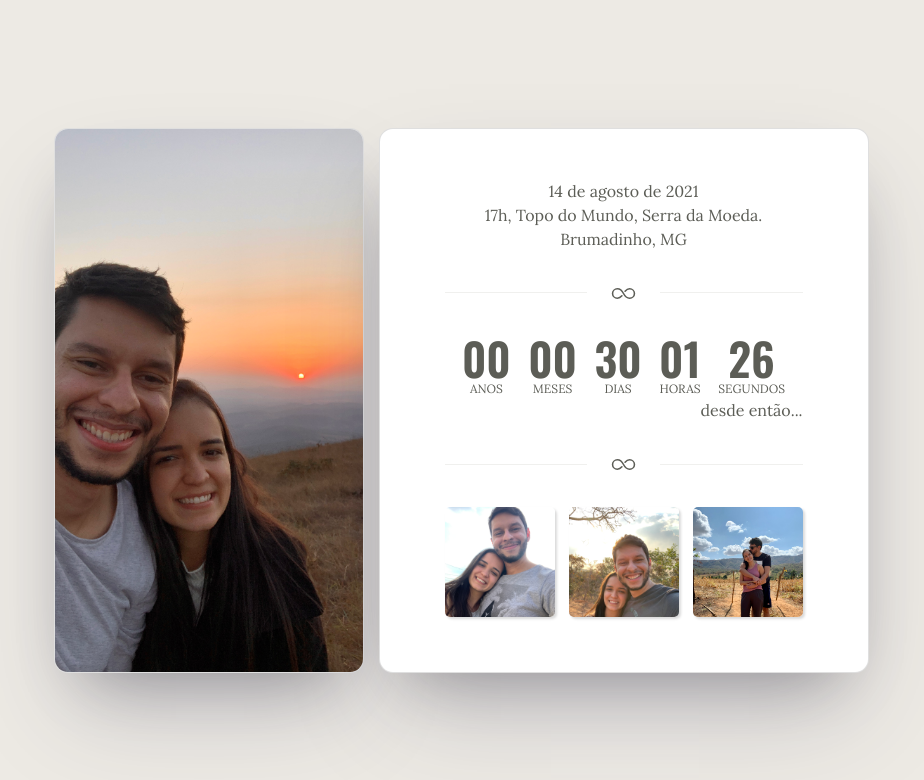
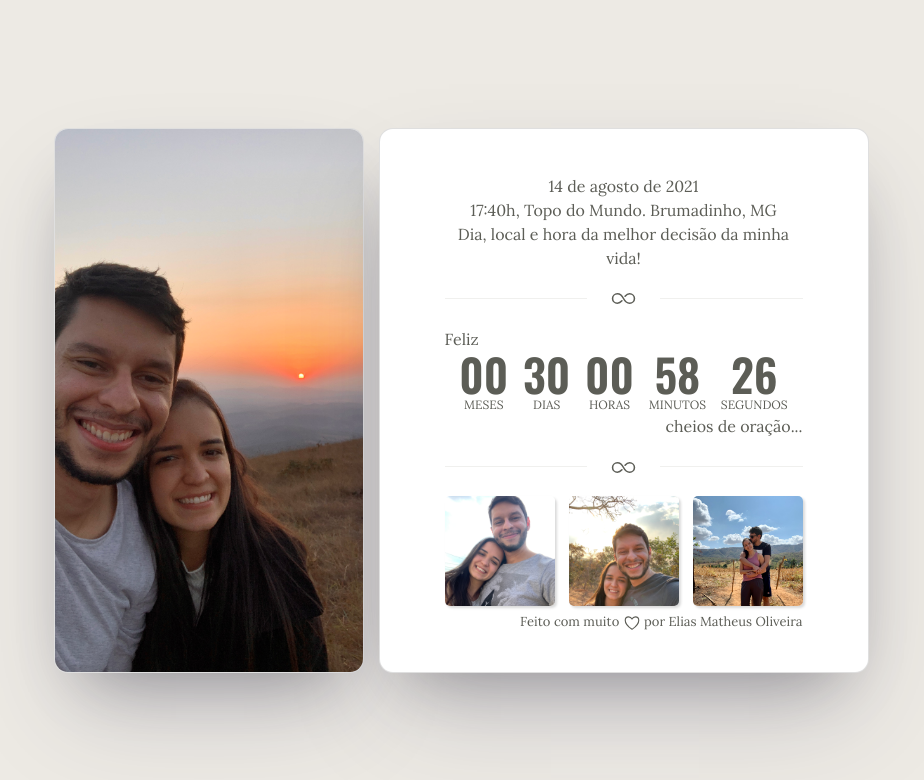
Before and after one commit to eliasmatheus/my-valentines, a Next.js app: page / in a window 1280 px wide. Shown: the top 780 px of the page, without its empty margins (179-1103 px from the left). Built offline with nearby package versions, Linux system fonts and the light colour scheme.

Commit message:
Finaliza a versão primeiro mês

```diff
--- a/components/Counter/Counter.tsx
+++ b/components/Counter/Counter.tsx
@@ -33,10 +33,12 @@ export default function Counter() {
 
   return (
     <div className="counter-container">
-      <div className="timer-container">
-        <h4 className="timer">{format(diff?.years)}</h4>
-        <span className="unit"> Anos</span>
-      </div>
+      {diff?.years > 0 && (
+        <div className="timer-container">
+          <h4 className="timer">{format(diff?.years)}</h4>
+          <span className="unit"> Anos</span>
+        </div>
+      )}
 
       <div className="timer-container">
         <h4 className="timer">{format(diff?.months)}</h4>
@@ -54,6 +56,11 @@ export default function Counter() {
       </div>
 
       <div className="timer-container">
+        <h4 className="timer">{format(diff?.minutes)}</h4>
+        <span className="unit"> Minutos</span>
+      </div>
+
+      <div className="timer-container">
         <h4 className="timer">{format(diff?.seconds)}</h4>
         <span className="unit"> Segundos</span>
       </div>
--- a/pages/index.tsx
+++ b/pages/index.tsx
@@ -1,9 +1,30 @@
 /* eslint-disable @next/next/no-img-element */
 import type { NextPage } from 'next';
 import Head from 'next/head';
-import { useCallback, useState } from 'react';
-import { IoInfiniteOutline } from 'react-icons/io5';
-import Counter from '../components/Counter/Counter';
+import { useCallback, useEffect, useState } from 'react';
+import { IoInfiniteOutline, IoHeartOutline } from 'react-icons/io5';
+import { DateTime, Duration, DurationUnits } from 'luxon';
+
+const units: DurationUnits = [
+  'years',
+  'months',
+  'days',
+  'hours',
+  'minutes',
+  'seconds',
+  'milliseconds',
+];
+
+const words = [
+  'carinho',
+  'companheirismo',
+  'atenção',
+  'cuidado',
+  'risadas',
+  'oração',
+  'comprometimento',
+  'paz',
+];
 
 const Home: NextPage = () => {
   const [picturesPaths, setPicturePaths] = useState([
@@ -25,6 +46,34 @@ const Home: NextPage = () => {
     },
     [picturesPaths],
   );
+
+  const startDate = DateTime.fromISO('2021-08-14T17:40');
+
+  const [diff, setDiff] = useState<Duration>(DateTime.now().diff(startDate, units));
+  const [counter, setCounter] = useState(0);
+
+  useEffect(() => {
+    const interval = setInterval(() => {
+      const diff = DateTime.now().diff(startDate, units);
+      setDiff(diff);
+
+      setCounter(() => {
+        if (counter > words.length - 2) {
+          return 0;
+        }
+
+        return counter + 1;
+      });
+    }, 1000);
+
+    return () => {
+      clearInterval(interval);
+    };
+  }, [startDate]);
+
+  const format = useCallback((num: number) => {
+    return num > 9 ? '' + num : '0' + num;
+  }, []);
 
   return (
     <div>
@@ -49,7 +98,8 @@ const Home: NextPage = () => {
 
             <div className="date">
               <p>14 de agosto de 2021</p>
-              <p>17h, Topo do Mundo, Serra da Moeda. Brumadinho, MG</p>
+              <p>17:40h, Topo do Mundo. Brumadinho, MG</p>
+              <p>Dia, local e hora da melhor decisão da minha vida!</p>
             </div>
 
             <div className="divider">
@@ -61,10 +111,46 @@ const Home: NextPage = () => {
             </div>
 
             <div>
-              <Counter />
+              <div className="date text-start">
+                <p>Feliz</p>
+              </div>
+
+              <div className="counter-container">
+                {diff?.years > 0 && (
+                  <div className="timer-container">
+                    <h4 className="timer">{format(diff?.years)}</h4>
+                    <span className="unit"> Anos</span>
+                  </div>
+                )}
+
+                <div className="timer-container">
+                  <h4 className="timer">{format(diff?.months)}</h4>
+                  <span className="unit"> Meses</span>
+                </div>
+
+                <div className="timer-container">
+                  <h4 className="timer">{format(diff?.days)}</h4>
+                  <span className="unit"> Dias</span>
+                </div>
+
+                <div className="timer-container">
+                  <h4 className="timer">{format(diff?.hours)}</h4>
+                  <span className="unit"> Horas</span>
+                </div>
+
+                <div className="timer-container">
+                  <h4 className="timer">{format(diff?.minutes)}</h4>
+                  <span className="unit"> Minutos</span>
+                </div>
+
+                <div className="timer-container">
+                  <h4 className="timer">{format(diff?.seconds)}</h4>
+                  <span className="unit"> Segundos</span>
+                </div>
+              </div>
 
               <div className="date text-end">
-                <p>desde então...</p>
+                <p>cheios de {words[counter]}...</p>
                 {/* <IoHeartOutline size={25} /> */}
               </div>
             </div>
@@ -77,6 +163,7 @@ const Home: NextPage = () => {
               <div className="line"></div>
             </div>
 
+            <div>
               <div className="pictures">
                 <div
                   role="button"
@@ -114,6 +201,11 @@ const Home: NextPage = () => {
                   />
                 </div>
               </div>
+
+              <p className="credits text-end">
+                Feito com muito <IoHeartOutline size={18} /> por Elias Matheus Oliveira
+              </p>
+            </div>
           </div>
         </div>
       </main>
--- a/styles/globals.scss
+++ b/styles/globals.scss
@@ -77,20 +77,29 @@ a {
     width: 100%;
     height: 545px;
 
-    padding: 50px 65px 55px;
+    padding: 45px 65px 40px;
 
     background: #fff;
     color: #5c5d56;
 
+    @media (max-width: 768px) {
+      padding: 45px 25px 40px;
+    }
+
     .date {
-      z-index: +1;
-
-      font-family: 'Parisienne', cursive;
       font-family: 'Lora', serif;
 
       p {
         margin-bottom: 0;
       }
+    }
+
+    p.credits {
+      margin-top: 6px;
+      margin-bottom: 0;
+
+      font-family: 'Lora', serif;
+      font-size: 13px;
     }
 
     .divider {
@@ -119,16 +128,12 @@ a {
     }
 
     .counter-container {
-      z-index: +1;
-
       display: flex;
       align-items: center;
       justify-content: space-evenly;
     }
 
     .timer-container {
-      z-index: +1;
-
       display: flex;
       flex-direction: column;
       align-items: center;
@@ -163,8 +168,6 @@ a {
     }
 
     .pictures {
-      z-index: +1;
-
       display: flex;
       align-items: center;
       justify-content: space-between;
@@ -195,9 +198,5 @@ a {
         }
       }
     }
-
-    @media (max-width: 768px) {
-      padding: 50px 25px 55px;
-    }
   }
 }
```
Lines whose indentation alone changed are shown as unchanged.
